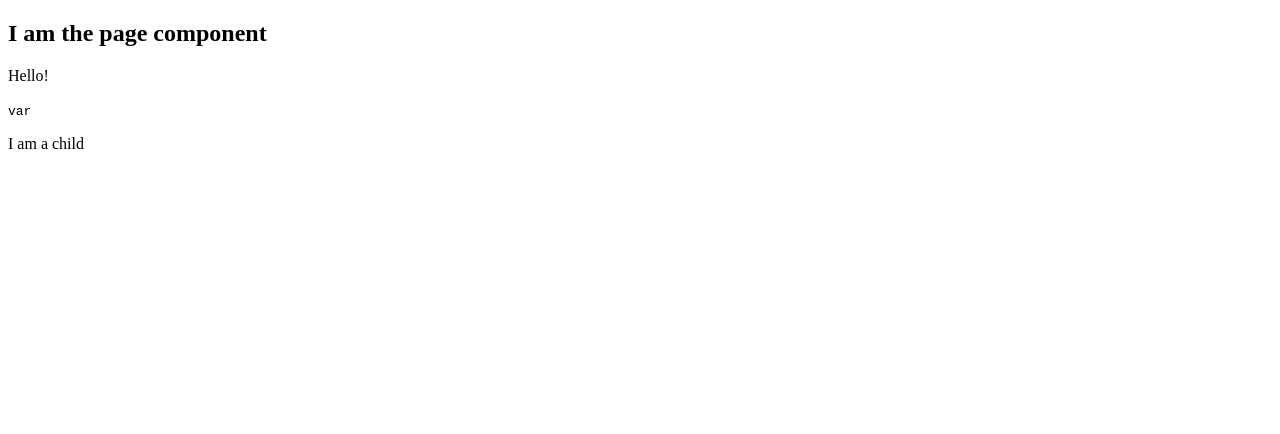
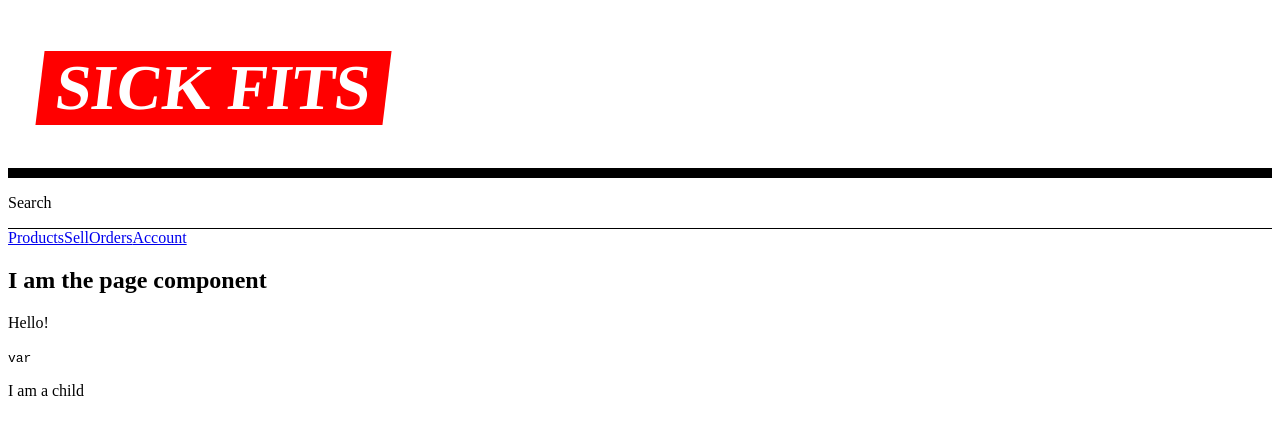
Before and after one commit to bevhatzl/Sick-Fits, a Next.js app in the folder frontend/: page / in a window 1280 px wide. Shown: the top 434 px of the page. Built offline with nearby package versions, Linux system fonts and the light colour scheme.

Commit message:
create header and nav with some styles

```diff
--- /dev/null
+++ b/frontend/components/Header.js
@@ -0,0 +1,51 @@
+import Link from 'next/link';
+import Nav from './Nav';
+import styled from 'styled-components';
+
+const Logo = styled.h1`
+  font-size: 4rem;
+  margin-left: 2rem;
+  position: relative;
+  z-index: 2;
+  background: red;
+  transform: skew(-7deg);
+  a {
+      color: white;
+      text-decoration: none;
+      text-transform: uppercase;
+      padding: 0.5rem 1rem;
+  }
+`;
+
+const HeaderStyles = styled.header`
+  .bar {
+    border-bottom: 10px solid var(--black, black);
+    display: grid;
+    grid-template-columns: auto 1fr;
+    justify-content: space-between;
+    align-items: center;
+  }
+
+  .sub-bar {
+    display: grid;
+    grid-template-columns: 1fr auto;
+    border-bottom: 1px solid var(--black, black);
+  }
+
+`;
+
+export default function Header() {
+  return (
+    <HeaderStyles>
+      <div className="bar">
+        <Logo>
+          <Link href="/">Sick Fits</Link>
+        </Logo>
+      </div>
+      <div className="sub-bar">
+        <p>Search</p>
+      </div>
+      <Nav />
+    </HeaderStyles>
+  );
+}
--- /dev/null
+++ b/frontend/components/Nav.js
@@ -0,0 +1,12 @@
+import Link from 'next/link';
+
+export default function() {
+  return (
+    <nav>
+      <Link href="/products">Products</Link>
+      <Link href="/sell">Sell</Link>
+      <Link href="/orders">Orders</Link>
+      <Link href="/account">Account</Link>
+    </nav>
+  );
+}
--- a/frontend/components/Page.js
+++ b/frontend/components/Page.js
@@ -1,8 +1,10 @@
 import PropTypes from 'prop-types';
+import Header from './Header';
 
 export default function Page ( {children, cool} ) {
   return (
     <div>
+      <Header />
       <h2>I am the page component</h2>
       <h3>{cool}</h3>
       {children}  {/* Destructured. Otherwise would be props.children in this line and props in the argument */}
```
